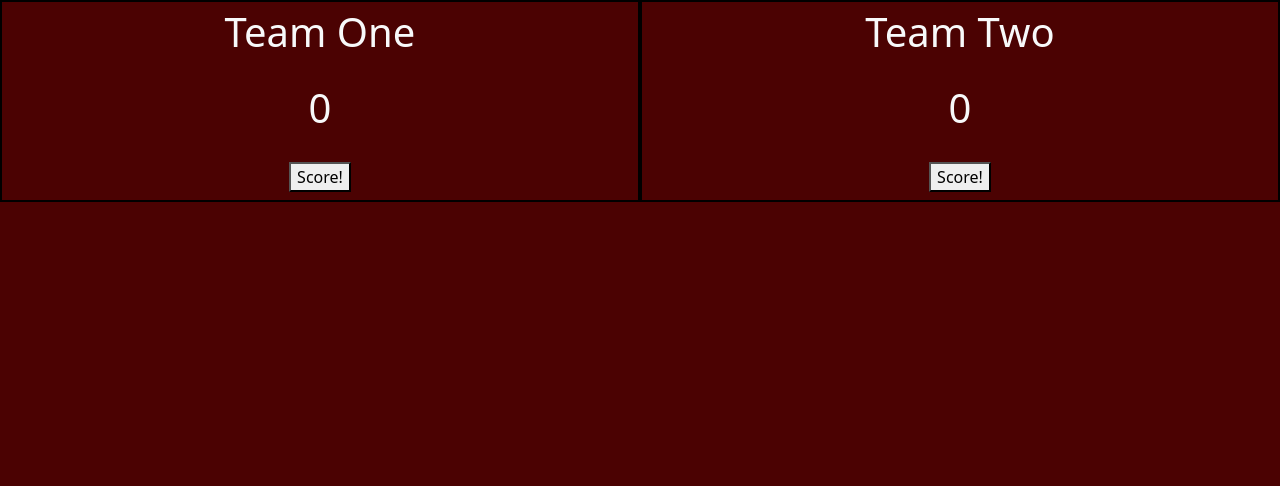
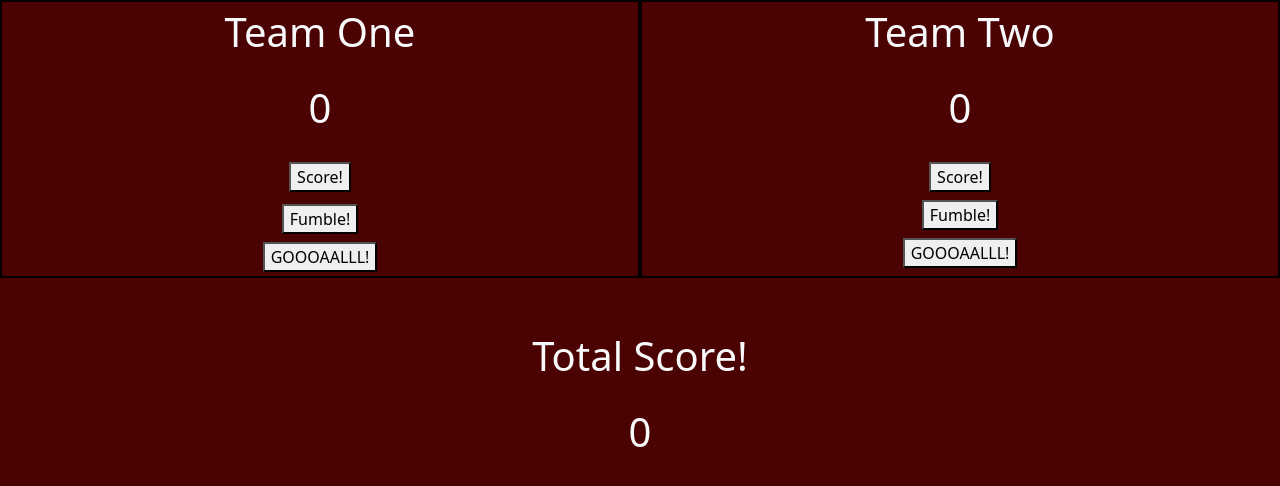
Before and after one commit to TheOneTrueRy/EZ-Scoreboard-Lab, a plain HTML site: page index.html in a window 1280 px wide. Drawn offline with nearby package versions, Linux system fonts and the light colour scheme.

Commit message:
coded for like 5 mins met 4 stretch goals

```diff
--- a/app.js
+++ b/app.js
@@ -12,7 +12,39 @@ function scoreOneIncrease(){
   loadTeams()
 }
 
+function fumbleOne(){
+  teamOne.score--
+  saveTeamOne()
+  loadTeams()
+}
+
+function GOALONE(){
+  teamOne.score++
+  teamOne.score++
+  teamOne.score++
+  teamOne.score++
+  teamOne.score++
+  saveTeamOne()
+  loadTeams()
+}
+
 function scoreTwoIncrease(){
+  teamTwo.score++
+  saveTeamTwo()
+  loadTeams()
+}
+
+function fumbleTwo(){
+  teamTwo.score--
+  saveTeamTwo()
+  loadTeams()
+}
+
+function GOALTWO(){
+  teamTwo.score++
+  teamTwo.score++
+  teamTwo.score++
+  teamTwo.score++
   teamTwo.score++
   saveTeamTwo()
   loadTeams()
@@ -30,6 +62,7 @@ function saveTeamTwo(){
 function loadTeams(){
   let scoreOneElem = document.getElementById("score-one")
   let scoreTwoElem = document.getElementById("score-two")
+  let totalScoreElem = document.getElementById("total-score")
   let teamOneData = JSON.parse(window.localStorage.getItem("teamOne"))
   let teamTwoData = JSON.parse(window.localStorage.getItem("teamTwo"))
   if (teamOneData){
@@ -38,8 +71,10 @@ function loadTeams(){
   if (teamTwoData){
     teamTwo = teamTwoData
   }
+  let totalScore = teamOne.score + teamTwo.score
   scoreOneElem.innerText = teamOne.score.toString()
   scoreTwoElem.innerText = teamTwo.score.toString()
+  totalScoreElem.innerText = totalScore.toString()
 }
 
 loadTeams()
--- a/index.html
+++ b/index.html
@@ -17,11 +17,21 @@
         <p class="fs-1">Team One</p>
         <p id="score-one" class="fs-1">0</p>
         <button class="my-2" onclick="scoreOneIncrease()">Score!</button>
+        <button class="my-1" onclick="fumbleOne()">Fumble!</button>
+        <button class="my-1" onclick="GOALONE()">GOOOAALLL!</button>
       </div>
       <div class="col-6 team-box align-items-center d-flex flex-column text-light">
         <p class="fs-1">Team Two</p>
         <p id="score-two" class="fs-1">0</p>
-        <button class="my-2" onclick="scoreTwoIncrease()">Score!</button>
+        <button class="mt-2 mb-1" onclick="scoreTwoIncrease()">Score!</button>
+        <button class="my-1" onclick="fumbleTwo()">Fumble!</button>
+        <button class="my-1" onclick="GOALTWO()">GOOOAALLL!</button>
+      </div>
+    </div>
+    <div class="row">
+      <div class="col-12 d-flex justify-content-center align-items-center flex-column text-light mt-5">
+        <p class="fs-1">Total Score!</p>
+        <p id="total-score" class="fs-1">00</p>
       </div>
     </div>
   </div>
```
